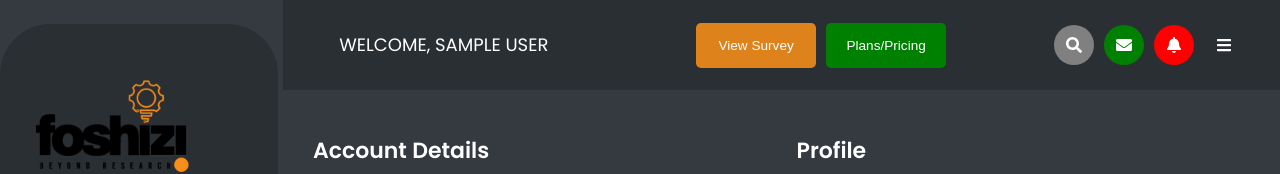
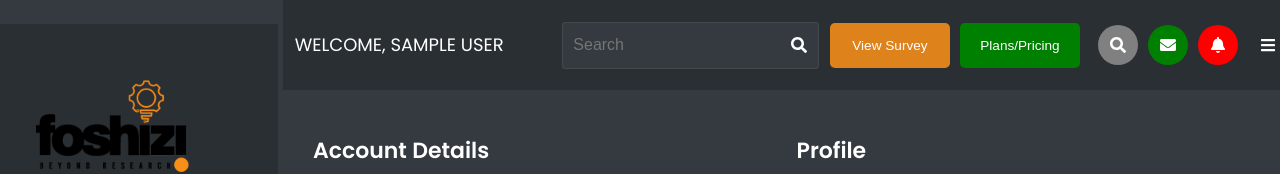
Before and after one commit to mwingrov/Foshizi, a Next.js app in the folder Foshizi-main/: page /dashboard in a window 1280 px wide. Shown: the top 174 px of the page. Built offline with nearby package versions, Linux system fonts and the light colour scheme; no server answers; sample sign-in values are in the browser's storage.

Commit message:
style : search bar visibility

```diff
--- a/Foshizi-main/src/components/base/searchBar/SearchBarElement.js
+++ b/Foshizi-main/src/components/base/searchBar/SearchBarElement.js
@@ -4,6 +4,7 @@ export const SearchBarWrapper = styled.div`
   display: none;
   @media (min-width: 678px) {
     position: relative;
+    display: block;
     background: #333;
     flex-basis: 25%;
     width: 230px;
--- a/Foshizi-main/src/components/ui/sideBar/SideBarElement.js
+++ b/Foshizi-main/src/components/ui/sideBar/SideBarElement.js
@@ -21,6 +21,7 @@ export const DashboardSideBar = styled.div`
     height: calc(100vh - 20px);
     align-items: start;
     padding: 10px;
+    border-radius: 0px;
   }
 `;
 
```
